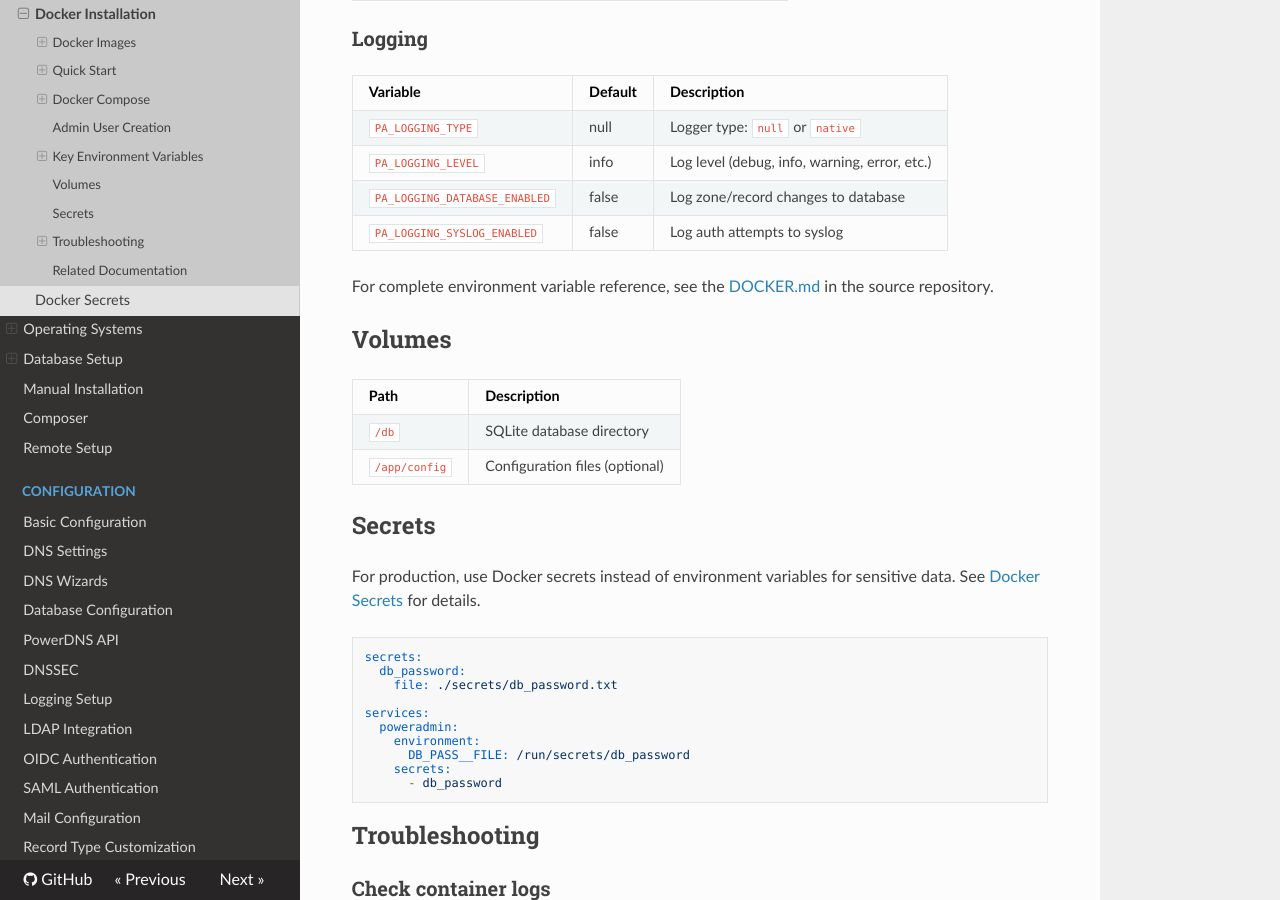
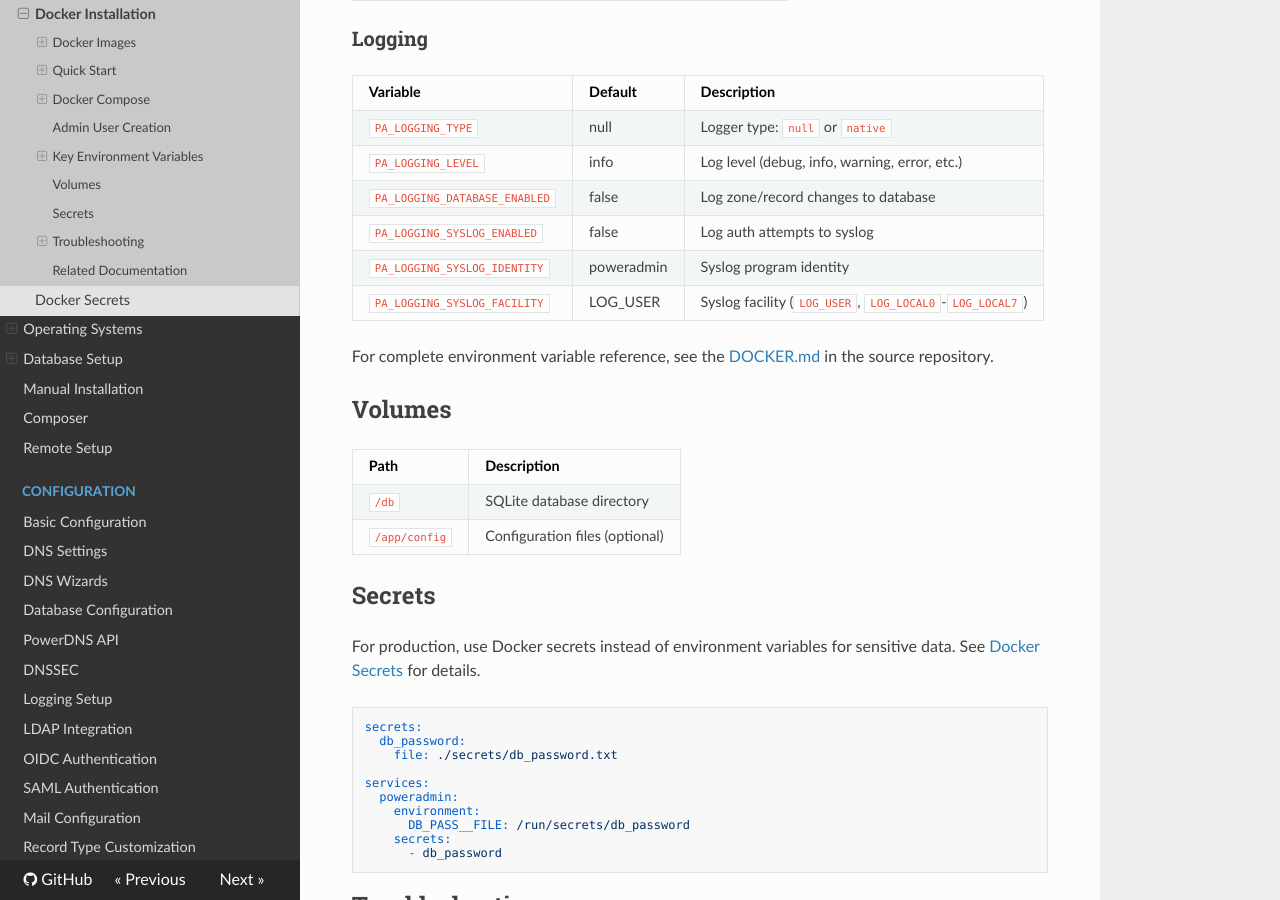
Before and after one commit to poweradmin/poweradmin-docs, an MkDocs documentation site: the page built from docs/installation/docker.md, in a window 1280 px wide and 900 px high, scrolled down 4967 px. Built offline with MkDocs 1.6.1, drawn with Linux system fonts in a browser that asks for light colours; nearby versions of some CDN libraries.

Commit message:
docs(docker): add missing logging syslog environment variables

```diff
--- a/docs/installation/docker.md
+++ b/docs/installation/docker.md
@@ -248,6 +248,8 @@ docker logs poweradmin | grep -i password
 | `PA_LOGGING_LEVEL` | info | Log level (debug, info, warning, error, etc.) |
 | `PA_LOGGING_DATABASE_ENABLED` | false | Log zone/record changes to database |
 | `PA_LOGGING_SYSLOG_ENABLED` | false | Log auth attempts to syslog |
+| `PA_LOGGING_SYSLOG_IDENTITY` | poweradmin | Syslog program identity |
+| `PA_LOGGING_SYSLOG_FACILITY` | LOG_USER | Syslog facility (`LOG_USER`, `LOG_LOCAL0`-`LOG_LOCAL7`) |
 
 For complete environment variable reference, see the [DOCKER.md](https://github.com/poweradmin/poweradmin/blob/master/DOCKER.md) in the source repository.
 
```
